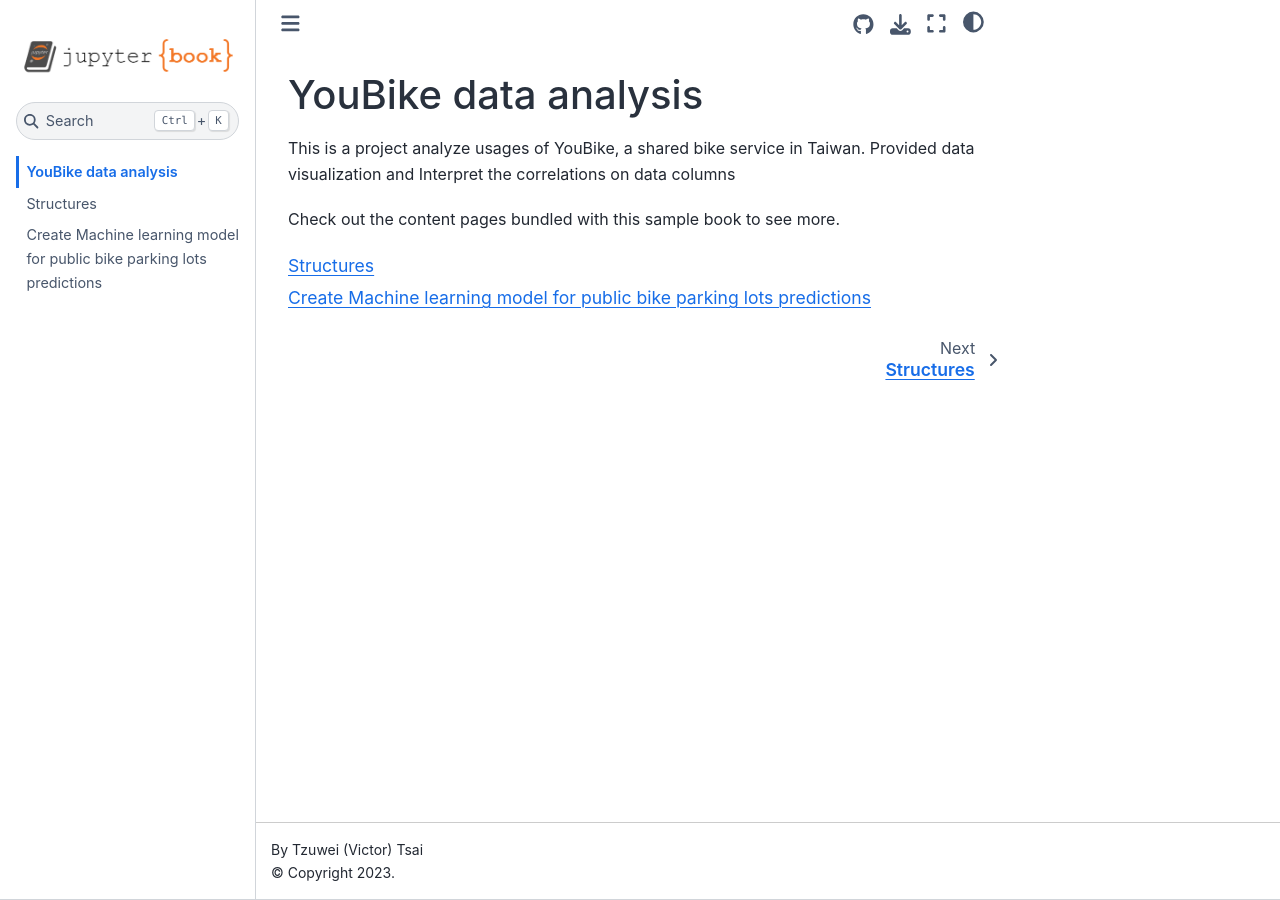
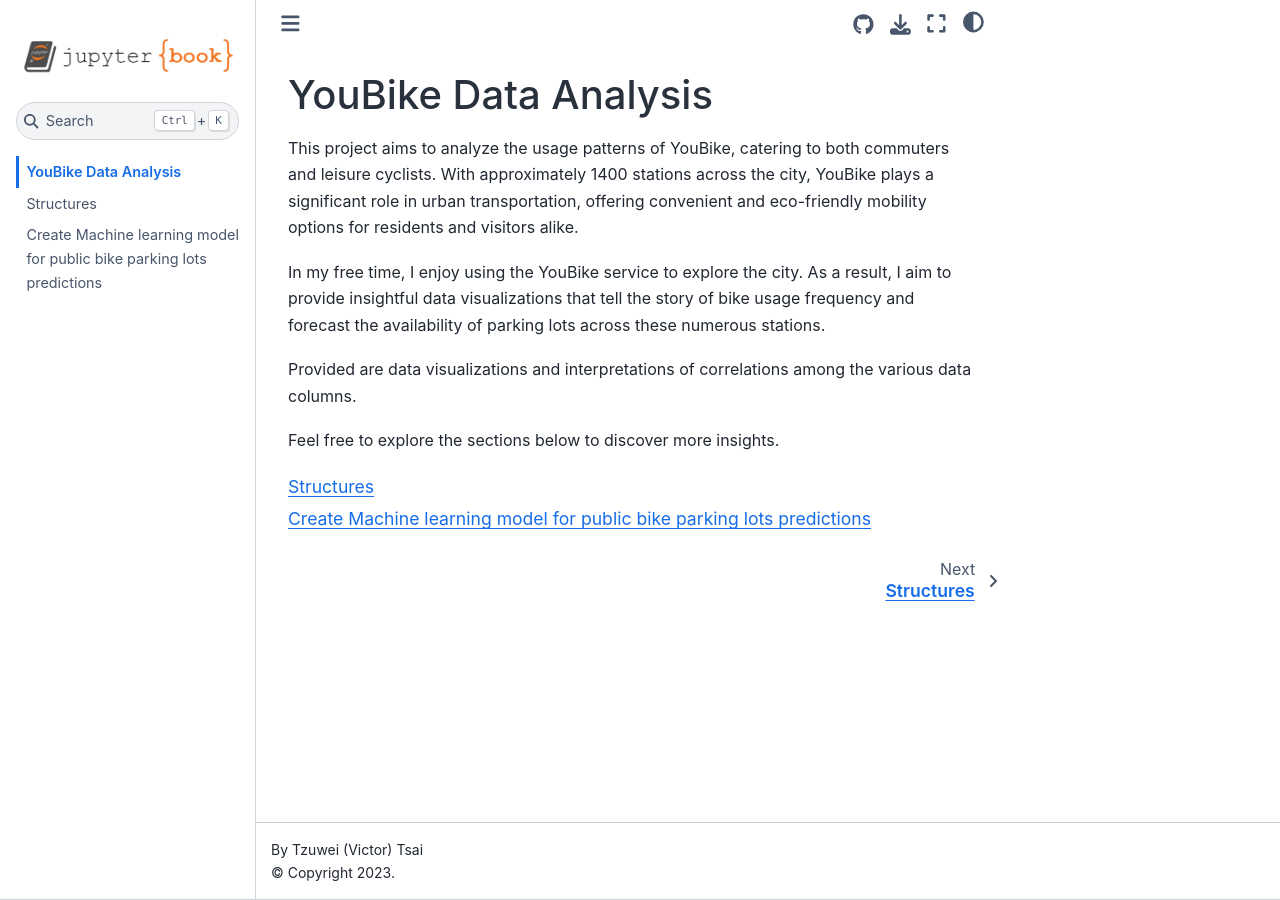
Before and after one commit to victorDeveloper0821/UbikeDataAnalysis, a Jupyter Book: the page built from intro.md, in a window 1280 px wide. Built offline with Jupyter Book 1.0.4 settings and Sphinx 7.4.7 and the Sphinx Book theme 1.1.4, drawn with Linux system fonts in a browser that asks for light colours; pages that are not in the unit, such as notebooks, are missing from menus.

Commit message:
Modify introduction

````diff
--- a/intro.md
+++ b/intro.md
@@ -1,9 +1,11 @@
-# YouBike data analysis
+# YouBike Data Analysis
 
-This is a project analyze usages of YouBike, a shared bike service in Taiwan.
-Provided data visualization and Interpret the correlations on data columns
+This project aims to analyze the usage patterns of YouBike, catering to both commuters and leisure cyclists. With approximately 1400 stations across the city, YouBike plays a significant role in urban transportation, offering convenient and eco-friendly mobility options for residents and visitors alike.
 
-Check out the content pages bundled with this sample book to see more.
+In my free time, I enjoy using the YouBike service to explore the city. As a result, I aim to provide insightful data visualizations that tell the story of bike usage frequency and forecast the availability of parking lots across these numerous stations.
 
+Provided are data visualizations and interpretations of correlations among the various data columns.
+
+Feel free to explore the sections below to discover more insights.
 ```{tableofcontents}
 ```
````
